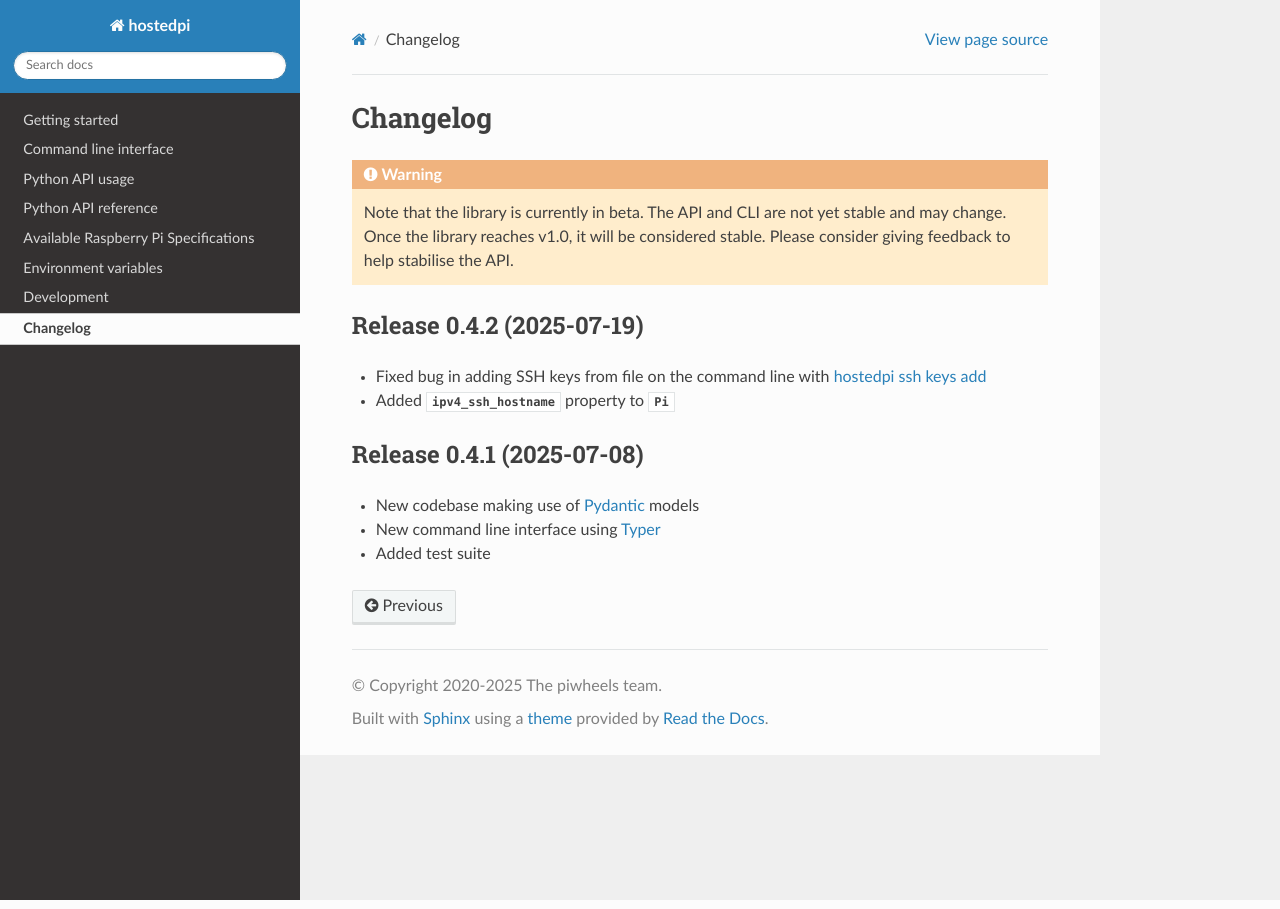
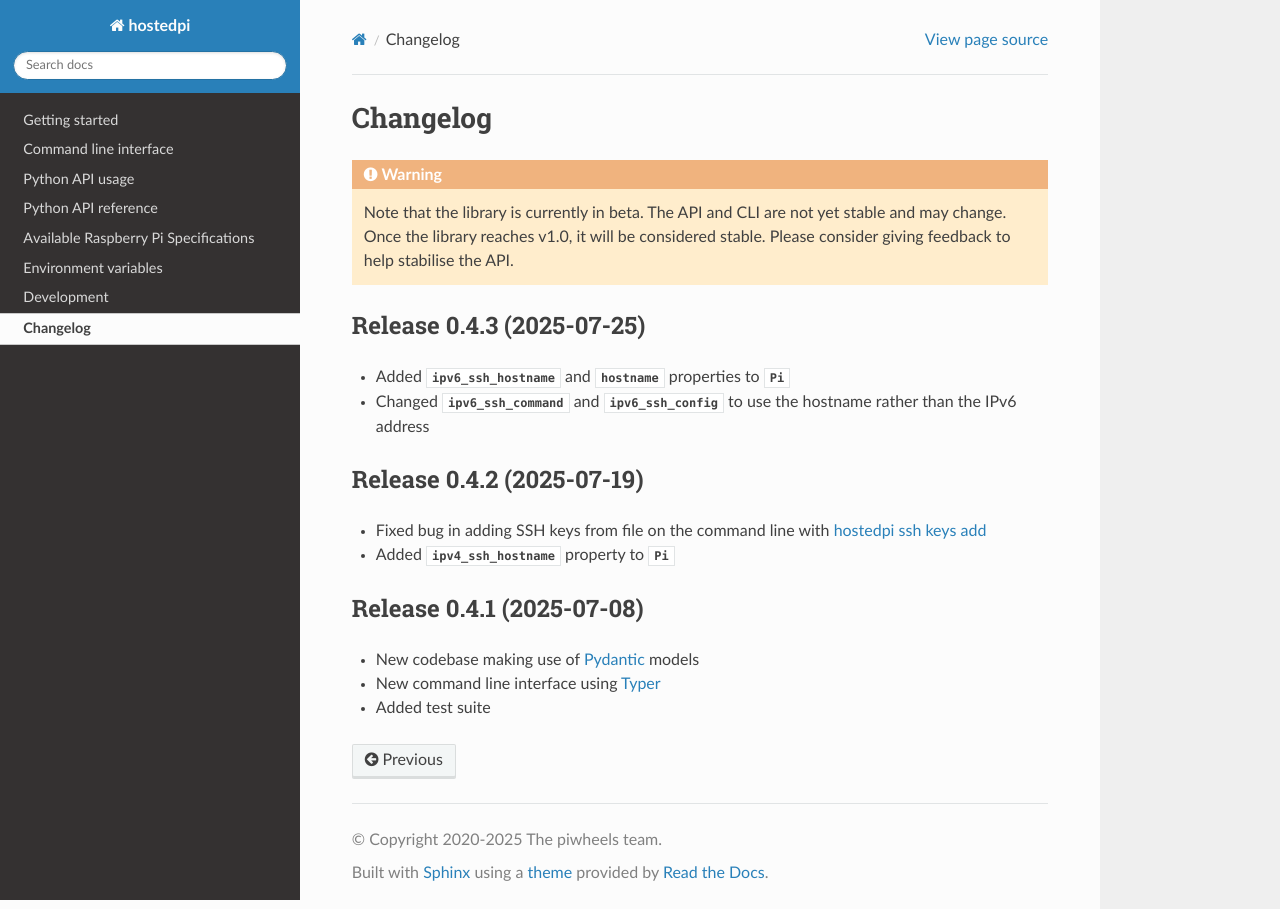
Before and after one commit to piwheels/hostedpi, a Sphinx documentation site: the page built from docs/changelog.rst, in a window 1280 px wide. Built offline with Sphinx 7.4.7 and the Read the Docs theme 3.1.0, drawn with Linux system fonts in a browser that asks for light colours.

Commit message:
Release v0.4.3 (#6)

```diff
--- a/docs/changelog.rst
+++ b/docs/changelog.rst
@@ -7,6 +7,14 @@ Changelog
     Note that the library is currently in beta. The API and CLI are not yet stable and may change.
     Once the library reaches v1.0, it will be considered stable. Please consider giving feedback to
     help stabilise the API.
+
+Release 0.4.3 (2025-07-25)
+==========================
+
+- Added :attr:`~hostedpi.pi.Pi.ipv6_ssh_hostname` and :attr:`~hostedpi.pi.Pi.hostname` properties to
+  :class:`~hostedpi.pi.Pi`
+- Changed :attr:`~hostedpi.pi.Pi.ipv6_ssh_command` and :attr:`~hostedpi.pi.Pi.ipv6_ssh_config` to
+  use the hostname rather than the IPv6 address
 
 Release 0.4.2 (2025-07-19)
 ==========================
--- a/docs/cli/ssh/command.rst
+++ b/docs/cli/ssh/command.rst
@@ -43,7 +43,7 @@ Output the IPv6 SSH command for a Pi:
 .. code-block:: console
 
     $ hostedpi ssh command mypi --ipv6
-    ssh root@[2a00:1098:8:5b::1]
+    ssh root@mypi.hostedpi.com
 
 .. note::
 
--- a/docs/cli/ssh/config.rst
+++ b/docs/cli/ssh/config.rst
@@ -61,7 +61,7 @@ Output the IPv6 SSH config for a Pi:
     $ hostedpi ssh config mypi --ipv6
     Host mypi
         user root
-        hostname 2a00:1098:8:5b::1
+        hostname mypi.hostedpi.com
 
 Output the IPv4 SSH config for multiple Pis:
 
--- a/docs/conf.py
+++ b/docs/conf.py
@@ -7,7 +7,7 @@ sys.path.insert(0, os.path.join(os.path.dirname(__file__), "../"))
 import sphinx_rtd_theme
 
 
-hostedpi_version = "0.4.2"
+hostedpi_version = "0.4.3"
 
 
 # -- General configuration ------------------------------------------------
--- a/pyproject.toml
+++ b/pyproject.toml
@@ -1,6 +1,6 @@
 [project]
 name = "hostedpi"
-version = "0.4.2"
+version = "0.4.3"
 description = "Python interface to the Mythic Beasts Hosted Pi API"
 authors = [
     {name = "Ben Nuttall", email = "ben@bennuttall.com"}
```
Also changed, not shown: 3 other files.
